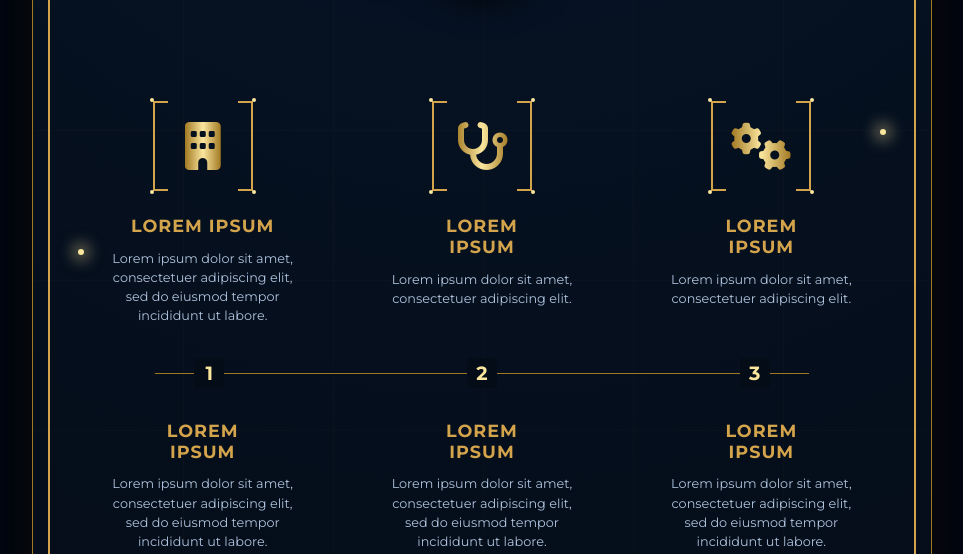
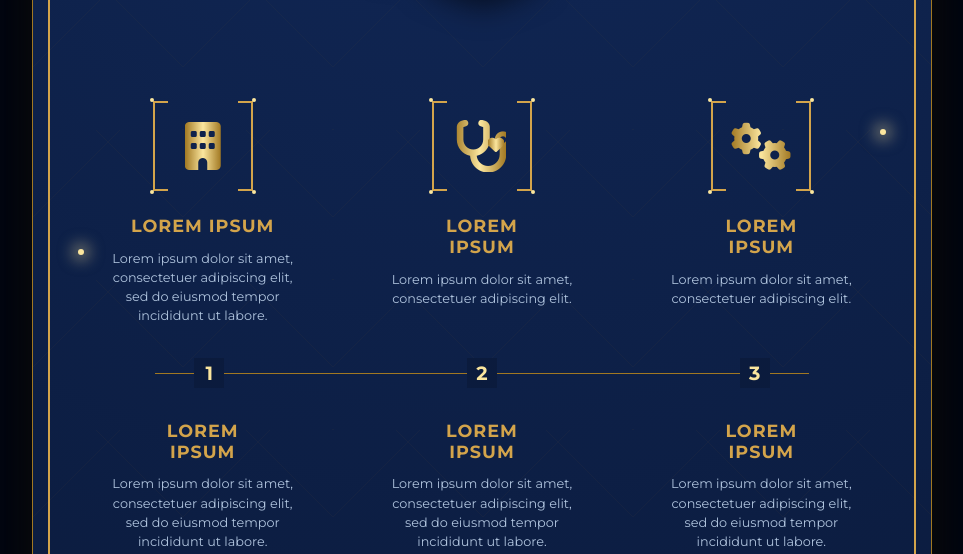
Before and after one commit to Nosdovah/InfografisPoster_Pendidikan, a plain HTML site: page index.html in a window 1280 px wide. Shown: the part 503-1057 px from the top of the page, without its empty margins (158-1121 px from the left). Drawn offline with Linux system fonts and the light colour scheme.

Commit message:
3rd update

```diff
--- a/index.html
+++ b/index.html
@@ -9,8 +9,8 @@
   <link rel="stylesheet" href="https://cdnjs.cloudflare.com/ajax/libs/font-awesome/6.4.0/css/all.min.css">
   <style>
     :root {
-      --bg-dark: #071529;
-      --bg-darker: #040c17;
+      --bg-dark: #122a5c;
+      --bg-darker: #0B1B3D;
       --gold-dark: #a17822;
       --gold-main: #d3a44b;
       --gold-light: #fbe69e;
@@ -127,7 +127,7 @@
       left: -3px;
     }
 
-    /* Cross patterns on the background */
+    /* Diagonal geometric lines on the background */
     .bg-lines {
       position: absolute;
       top: 0;
@@ -135,10 +135,10 @@
       right: 0;
       bottom: 0;
       background-image:
-        linear-gradient(var(--gold-dark) 1px, transparent 1px),
-        linear-gradient(90deg, var(--gold-dark) 1px, transparent 1px);
+        repeating-linear-gradient(45deg, var(--gold-dark) 0, var(--gold-dark) 1px, transparent 1px, transparent 150px),
+        repeating-linear-gradient(-45deg, var(--gold-dark) 0, var(--gold-dark) 1px, transparent 1px, transparent 150px);
       background-size: 150px 150px;
-      opacity: 0.03;
+      opacity: 0.05;
       z-index: 1;
     }
 
@@ -177,6 +177,7 @@
       margin-bottom: 0.5rem;
       background: var(--gold-gradient-text);
       -webkit-background-clip: text;
+      background-clip: text;
       -webkit-text-fill-color: transparent;
       text-transform: uppercase;
       display: inline-block;
@@ -361,10 +362,14 @@
       right: -3px;
     }
 
+    .icon-wrapper > i, .icon-wrapper > .fa-stack {
+      font-size: 3rem;
+    }
+
     .icon-wrapper i {
-      font-size: 3rem;
       background: var(--gold-gradient-text);
       -webkit-background-clip: text;
+      background-clip: text;
       -webkit-text-fill-color: transparent;
     }
 
@@ -616,7 +621,10 @@
               <div class="corner-dot bl-dot"></div>
               <div class="corner-dot tr-dot"></div>
               <div class="corner-dot br-dot"></div>
-              <i class="fas fa-stethoscope"></i>
+              <span class="fa-stack" style="width: 1em; height: 1em; line-height: 1em;">
+                <i class="fas fa-stethoscope fa-stack-1x" style="transform: scale(1.1) translate(-2px, 0);"></i>
+                <i class="fas fa-heart fa-stack-1x" style="transform: scale(0.35) translate(40px, -5px);"></i>
+              </span>
             </div>
             <h3 class="feature-title">LOREM<br>IPSUM</h3>
             <p class="feature-desc">Lorem ipsum dolor sit amet,<br>consectetuer adipiscing elit.</p>
```
